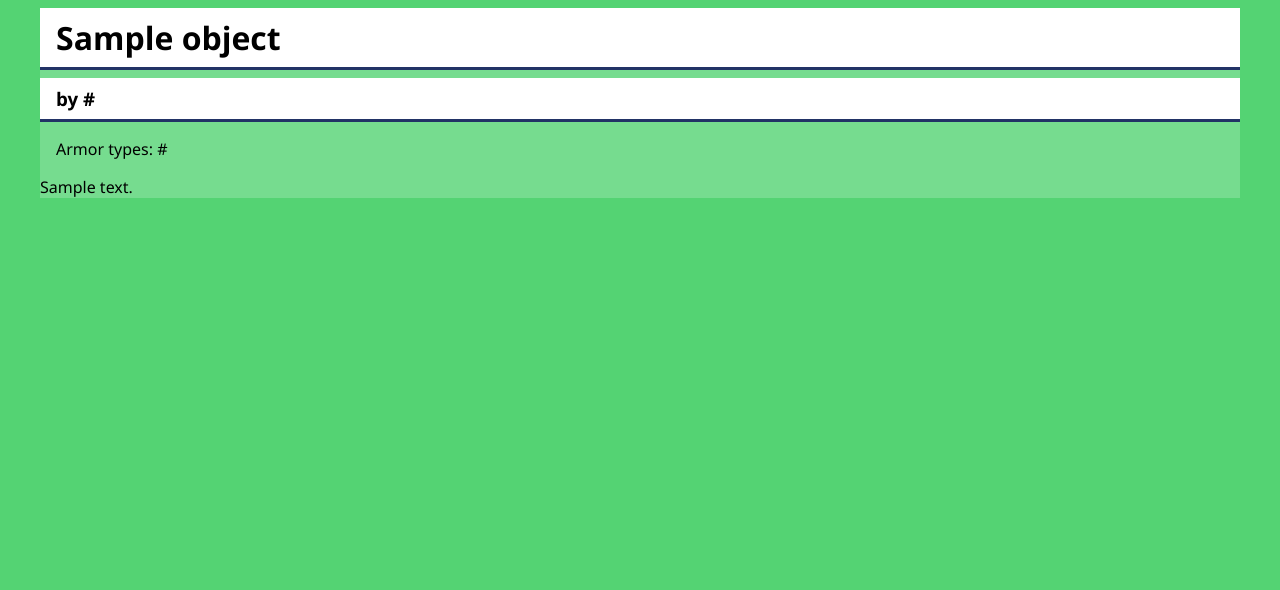
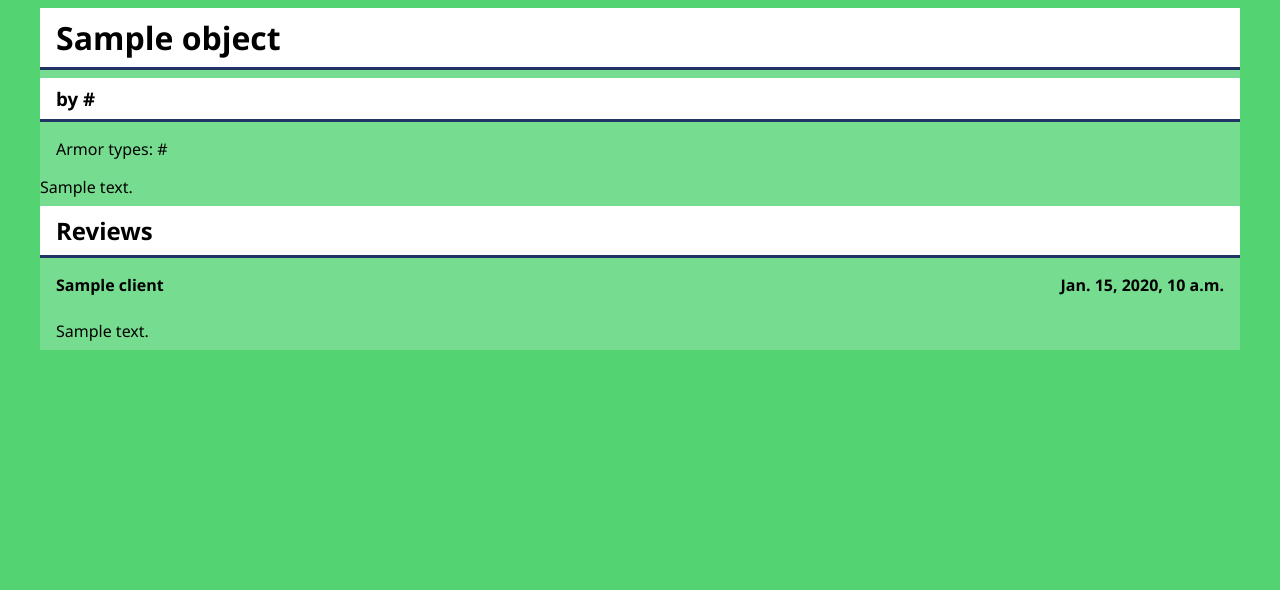
Before and after one commit to ArnoldasKun/Kalve, a Django app: template arsenal/forge/templates/forge/armor_detail.html in a window 1280 px wide. Shown: the part 38-628 px from the top of the page. Run offline with Django 3.2, Linux system fonts and the light colour scheme; the template is opened without the code that fills it: most values are stand-ins (such as "Sample title", 1, 10 or a date in 2020).

Commit message:
armor reviews

```diff
--- a/arsenal/forge/admin.py
+++ b/arsenal/forge/admin.py
@@ -31,7 +31,12 @@ class BlacksmithAdmin(admin.ModelAdmin):
     list_display_links = ('last_name', )
 
 
+class ArmorReviewAdmin(admin.ModelAdmin):
+    list_display = ('armor', 'client', 'created_at')
+
+
 admin.site.register(models.Blacksmith, BlacksmithAdmin)
 admin.site.register(models.ArmorType)
 admin.site.register(models.Armor, ArmorAdmin)
 admin.site.register(models.ArmorOrder, ArmorOrderAdmin)
+admin.site.register(models.ArmorReview, ArmorReviewAdmin)
--- a/arsenal/forge/static/forge/css/base.css
+++ b/arsenal/forge/static/forge/css/base.css
@@ -220,3 +220,13 @@ table {
     color: #070;
     border-color: #070;
 }
+
+.float-right {
+    float: right;
+}
+
+.armor-review h4 {
+    display: block;
+    padding: 0.5rem 1rem;
+    margin: 0;
+}
--- a/arsenal/forge/templates/forge/armor_detail.html
+++ b/arsenal/forge/templates/forge/armor_detail.html
@@ -13,4 +13,14 @@
     <div class="summary">
         {{ object.summary|safe }}
     </div>
+    <h2>Reviews</h2>
+    {% if armor.reviews %}
+        {% for review in armor.reviews.all %}
+            <div class="armor-review">
+                <h4>{{ review.client }}
+                    <span class="float-right">{{ review.created_at }}</span></h4>
+                <p>{{ review.content }}</p>
+            </div>
+        {% endfor %}
+    {% endif %}
 {% endblock content %}
--- a/arsenal/forge/views.py
+++ b/arsenal/forge/views.py
@@ -3,6 +3,7 @@ from django.core.paginator import Paginator
 from django.db.models import Q
 from django.shortcuts import render, get_object_or_404
 from django.views.generic import ListView, DetailView
+from django.views.generic.edit import FormMixin
 from . models import Blacksmith, Armor, ArmorType, ArmorOrder
 
 # Create your views here.
@@ -61,7 +62,7 @@ class ArmorListView(ListView):
         return context
 
 
-class ArmorDetailView(DetailView):
+class ArmorDetailView(FormMixin, DetailView):
     model = Armor
     template_name = 'forge/armor_detail.html'
 
```
Also changed, not shown: arsenal/forge/models.py (+21 -0 lines), arsenal/forge/forms.py (added), arsenal/forge/migrations/0005_armorreview.py (added), arsenal/forge/migrations/0006_alter_armorreview_client.py (added).
